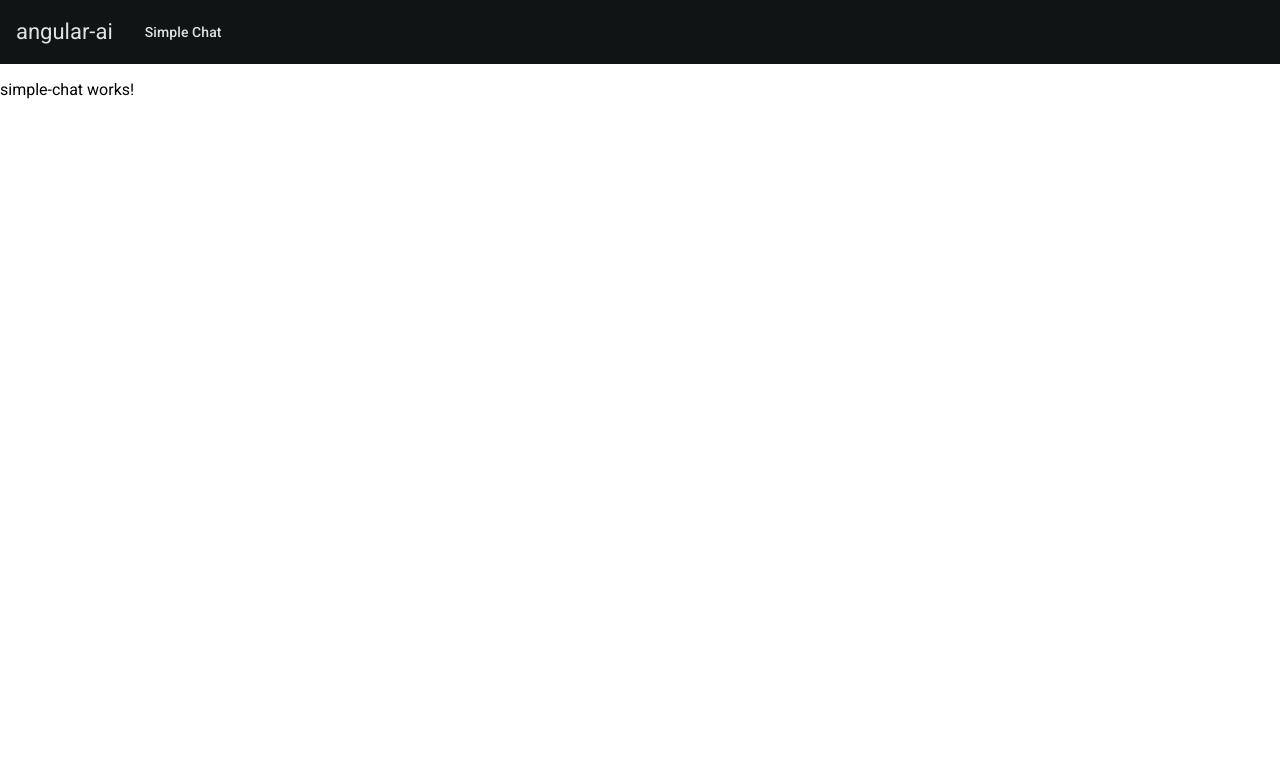
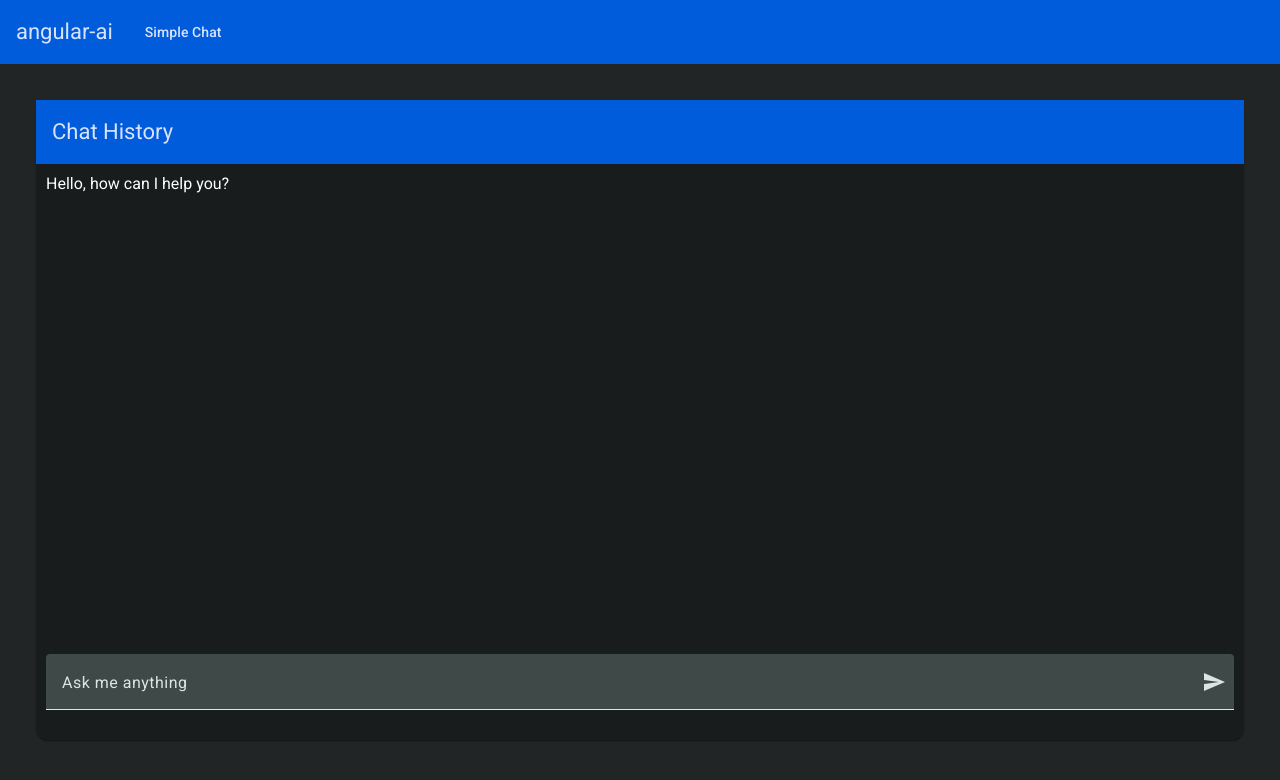
Before and after one commit to Ranieeery/Spring-AI, an Angular app in the folder frontend/angular-ai/: page /simple-chat in a window 1280 px wide. Shown: the top 780 px of the page. Built offline with nearby package versions, Linux system fonts and the light colour scheme.

Commit message:
feat: Implement simple chat component with structured layout and styling

```diff
--- a/frontend/angular-ai/src/app/chat/simple-chat/simple-chat.html
+++ b/frontend/angular-ai/src/app/chat/simple-chat/simple-chat.html
@@ -1 +1,25 @@
-<p>simple-chat works!</p>
+<mat-card class="chat-container">
+  <div>
+    <mat-toolbar>Chat History</mat-toolbar>
+  </div>
+
+  <div class="chat-history">
+    <div class="messages">
+      @for (msg of messages(); track msg) {
+      <div class="message">
+        <div class="message-bubble">{{ msg.text }}</div>
+      </div>
+      }
+    </div>
+  </div>
+
+  <div class="chat-input">
+    <mat-form-field class="full-width">
+      <mat-label>Ask me anything</mat-label>
+      <input matInput />
+      <button matSuffix matIconButton aria-label="Send">
+        <mat-icon>send</mat-icon>
+      </button>
+    </mat-form-field>
+  </div>
+</mat-card>
--- a/frontend/angular-ai/src/app/chat/simple-chat/simple-chat.scss
+++ b/frontend/angular-ai/src/app/chat/simple-chat/simple-chat.scss
@@ -0,0 +1,21 @@
+.chat-container {
+  display: flex;
+  flex-direction: column;
+  height: 80vh;
+  margin: 36px;
+}
+
+.chat-history {
+  flex: 1 1 auto;
+  overflow-y: auto;
+  padding: 10px;
+}
+
+.chat-input {
+  flex: 0 0 auto;
+  padding: 10px;
+}
+
+.full-width {
+  width: 100%;
+}
--- a/frontend/angular-ai/src/app/chat/simple-chat/simple-chat.ts
+++ b/frontend/angular-ai/src/app/chat/simple-chat/simple-chat.ts
@@ -1,11 +1,22 @@
-import { Component } from '@angular/core';
+import { Component, signal } from '@angular/core';
+import { MatCardModule } from '@angular/material/card';
+import { MatToolbarModule } from '@angular/material/toolbar';
+import { MatInputModule } from '@angular/material/input';
+import { MatButtonModule } from '@angular/material/button';
+import { MatIconModule } from '@angular/material/icon';
 
 @Component({
   selector: 'app-simple-chat',
-  imports: [],
+  imports: [
+    MatCardModule,
+    MatToolbarModule,
+    MatInputModule,
+    MatButtonModule,
+    MatIconModule,
+  ],
   templateUrl: './simple-chat.html',
-  styleUrl: './simple-chat.scss'
+  styleUrl: './simple-chat.scss',
 })
 export class SimpleChat {
-
+  messages = signal([{ text: 'Hello, how can I help you?', isBot: true }]);
 }
--- a/frontend/angular-ai/src/styles.scss
+++ b/frontend/angular-ai/src/styles.scss
@@ -1,4 +1,14 @@
-/* You can add global styles to this file, and also import other style files */
+@use '@angular/material' as mat;
 
 html, body { height: 100%; }
 body { margin: 0; font-family: Roboto, "Helvetica Neue", sans-serif; }
+
+:root {
+  @include mat.toolbar-overrides((
+    container-background-color : #005CDB,
+    container-text-color : #D7E3FF,
+  ));
+
+  background-color: #222525;
+  color: #FFFFFF;
+}
```
